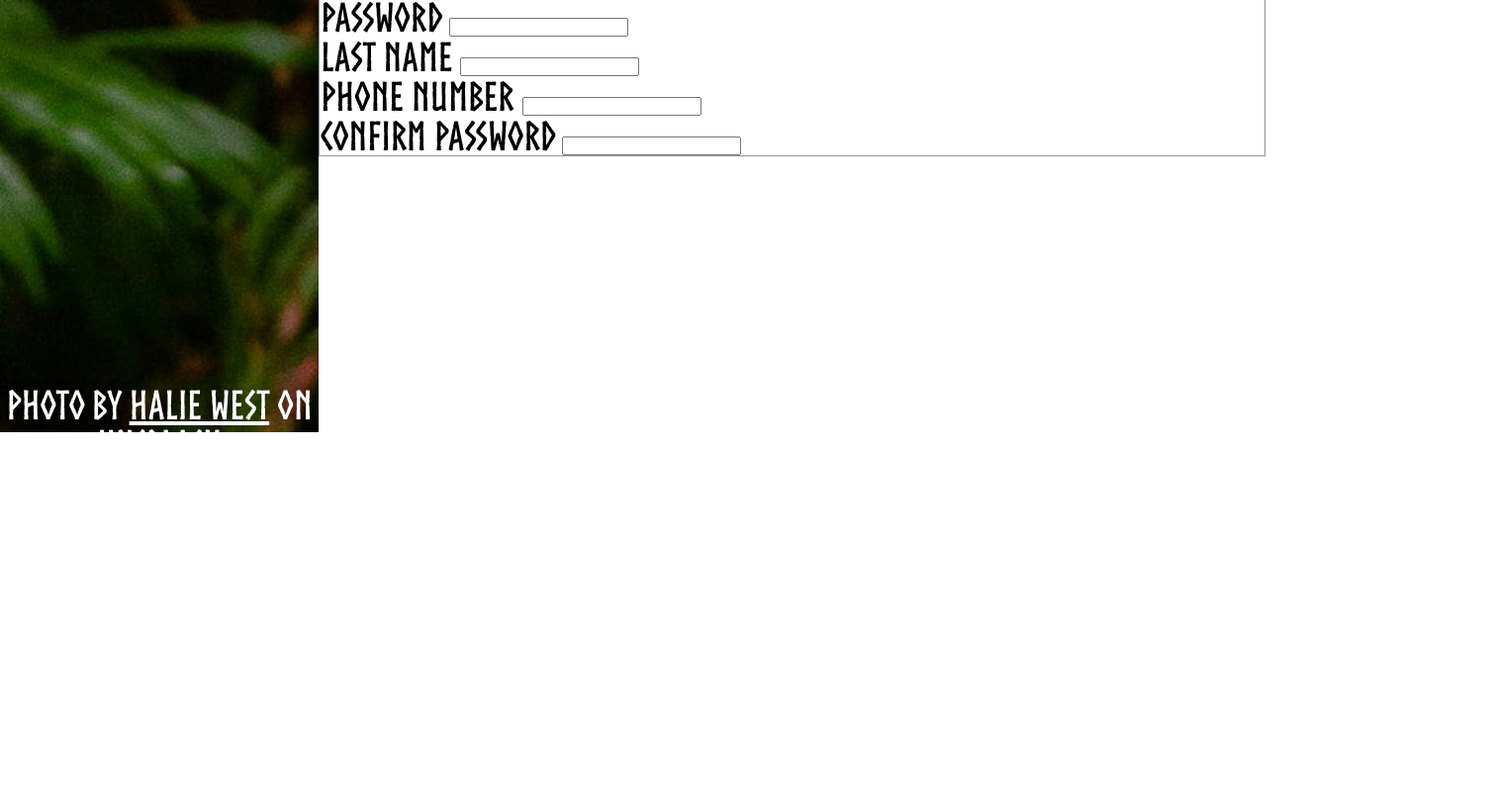
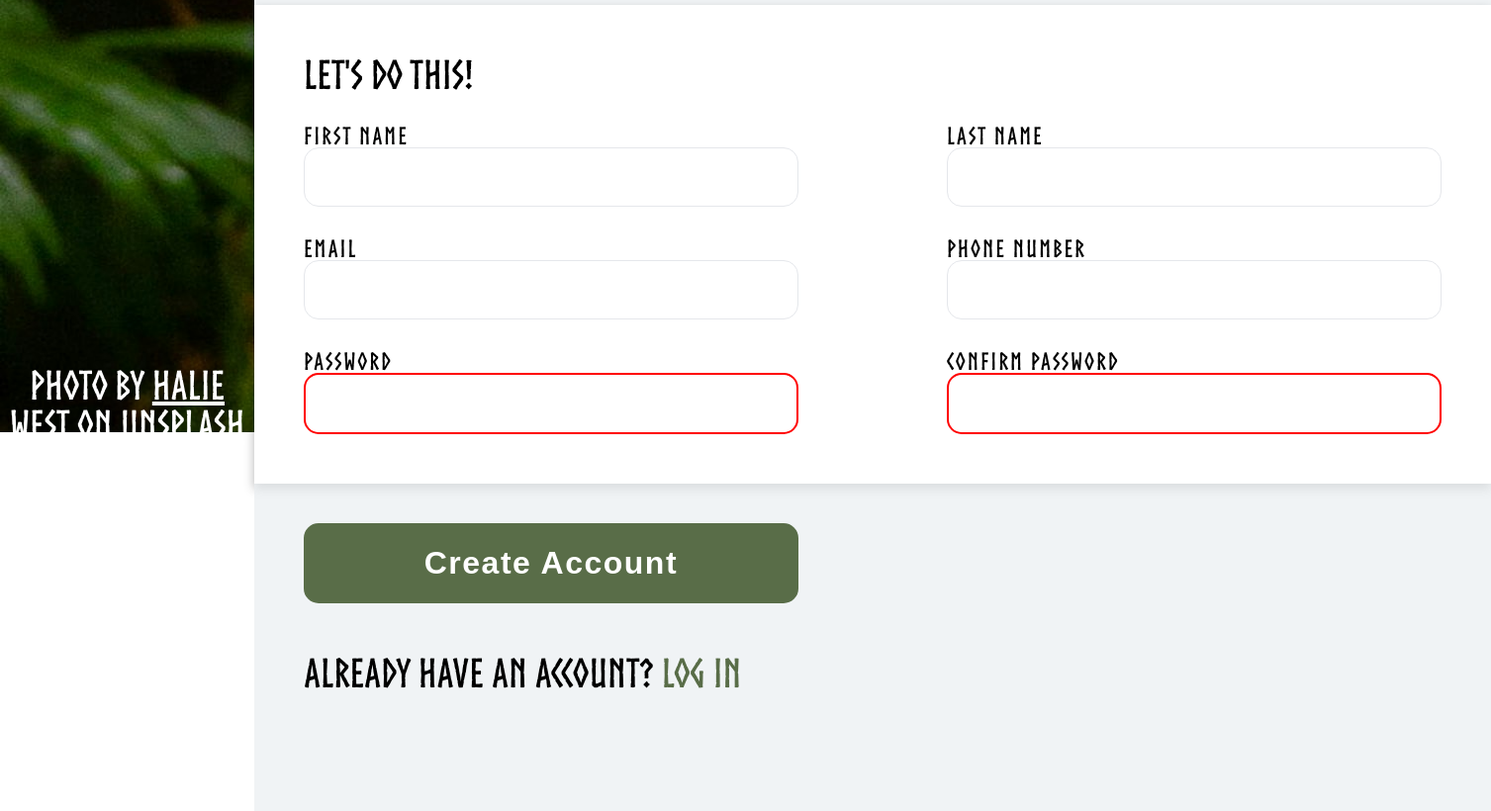
Before and after one commit to Oluwasanmij2r4/Sign-Up-Form, a plain HTML site: page index.html in a window 1280 px wide. Shown: the part 363-1183 px from the top of the page at 99% size, 1507 px wide, since content can reach past the window. Before the commit the page ends 832 px from the top, so only its background shows below. Drawn offline with Linux system fonts and the light colour scheme; files whose address does not match are found by name; a web font is replaced by a local one.

Commit message:
Add the completed form

```diff
--- a/index.html
+++ b/index.html
@@ -67,6 +67,11 @@
                 </fieldset>
             </form>
         </section>
+
+         <section class="create-section">
+        <button class="btn">Create Account</button>
+        <p>Already have an account? <span>Log in</span></p>
+    </section>
     </main>
 </body>
 </html>
--- a/style/style.css
+++ b/style/style.css
@@ -61,9 +61,98 @@ body{
 
 .side-B{
     font-weight: bold;
-    width: 55%;
+    background-color: rgba(234, 238, 241, 0.712);
+    width: 100%;
+    padding: 120px 200px 40px 50px;
+    font-size: 2rem;
 }
 
+.side-B .detail{
+     width: 90%;
+}
+
+.side-B .you-want{
+    margin: 40px 0;
+}
+
+.my-form{
+    background-color: white;
+    padding: 50px;
+    box-shadow: 0 5px 10px rgba(0, 0, 0, 0.3);
+}
+
+.fieldbox{
+    border: none;
+    display: flex;
+}
+
+.legend-text{
+    font-size: 2.5rem;
+    font-weight: bold;
+}
+
+.left-form{
+    margin-left: 150px;
+}
+
+.my-form div{
+    display: grid;
+}
+
+.my-form label{
+    text-transform: uppercase;
+    margin-top: 30px;
+    font-weight: 500;
+    letter-spacing: 2px;
+    font-size: 1.5rem;
+}
+
+.my-form input{
+    padding: 15px;
+    width: 500px;
+    border: 1px solid #E5E7EB;
+    border-radius: 15px;
+    font-size: 1.5rem;
+}
+
+.my-form input:focus{
+    border: 1px solid blue;
+    box-shadow: 0 1px 5px rgba(0, 0, 255, 0.6);
+    outline: none;
+}
+
+input[type="password"]:invalid{
+    border: 2px solid red;
+}
+
+input[type="number"]::-webkit-inner-spin-button,
+input[type="number"]::-webkit-outer-spin-button {
+    -webkit-appearance: none;
+    margin: 0;
+}
+
+.create-section{
+    background-color: rgba(234, 238, 241, 0.712);
+    width: 100%;
+    padding: 40px 200px 120px 50px;
+}
+
+.create-section .btn{
+    padding: 20px;
+    background-color: #596D48;
+    border: 2px solid #596D48;
+    border-radius: 15px;
+    color: white;
+    width: 500px;
+    font-size: 2rem;
+    font-weight: 600;
+    letter-spacing: 1.5px;
+    margin-bottom: 50px;
+}
+
+.create-section span{
+    color: #596D48;
+}
 @media (max-width: 500px) {
     .side-A .logo-text{
         margin-left: 2.5rem;
```
